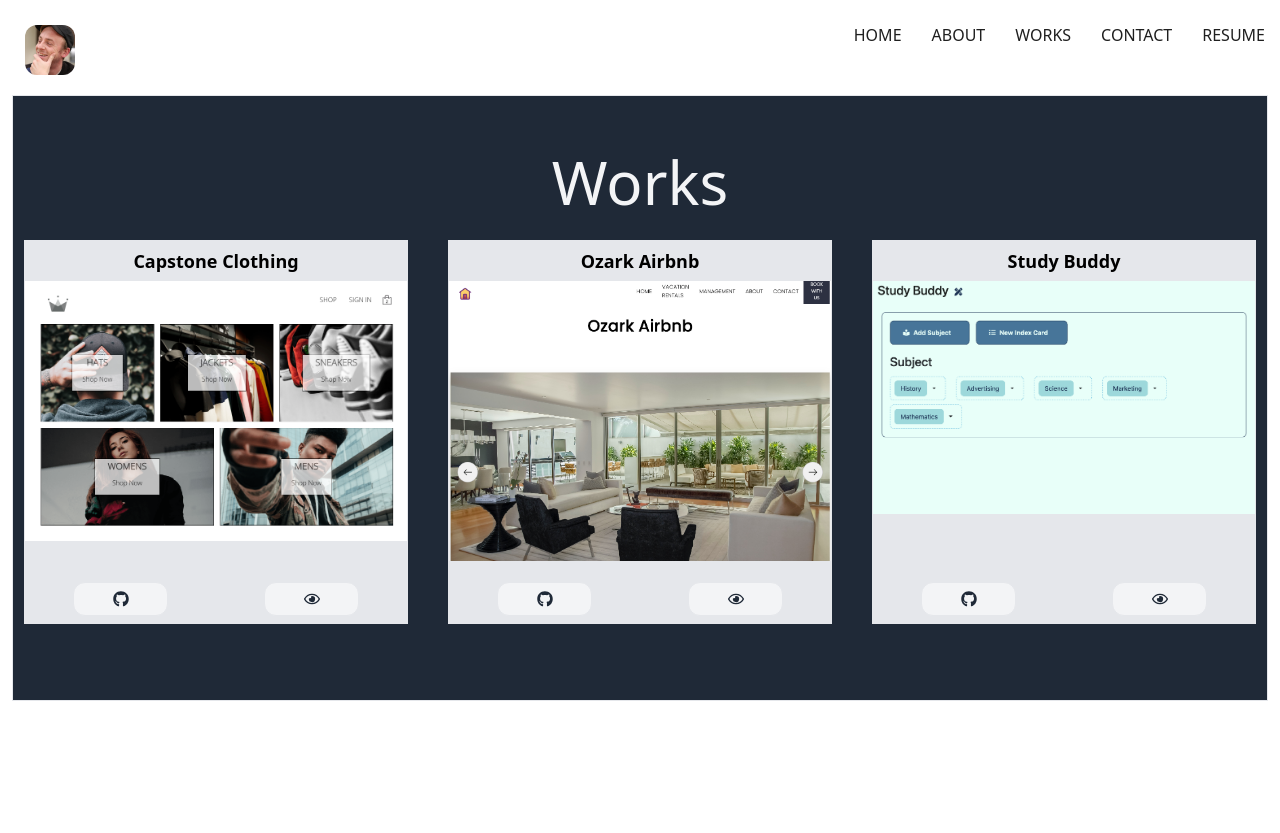
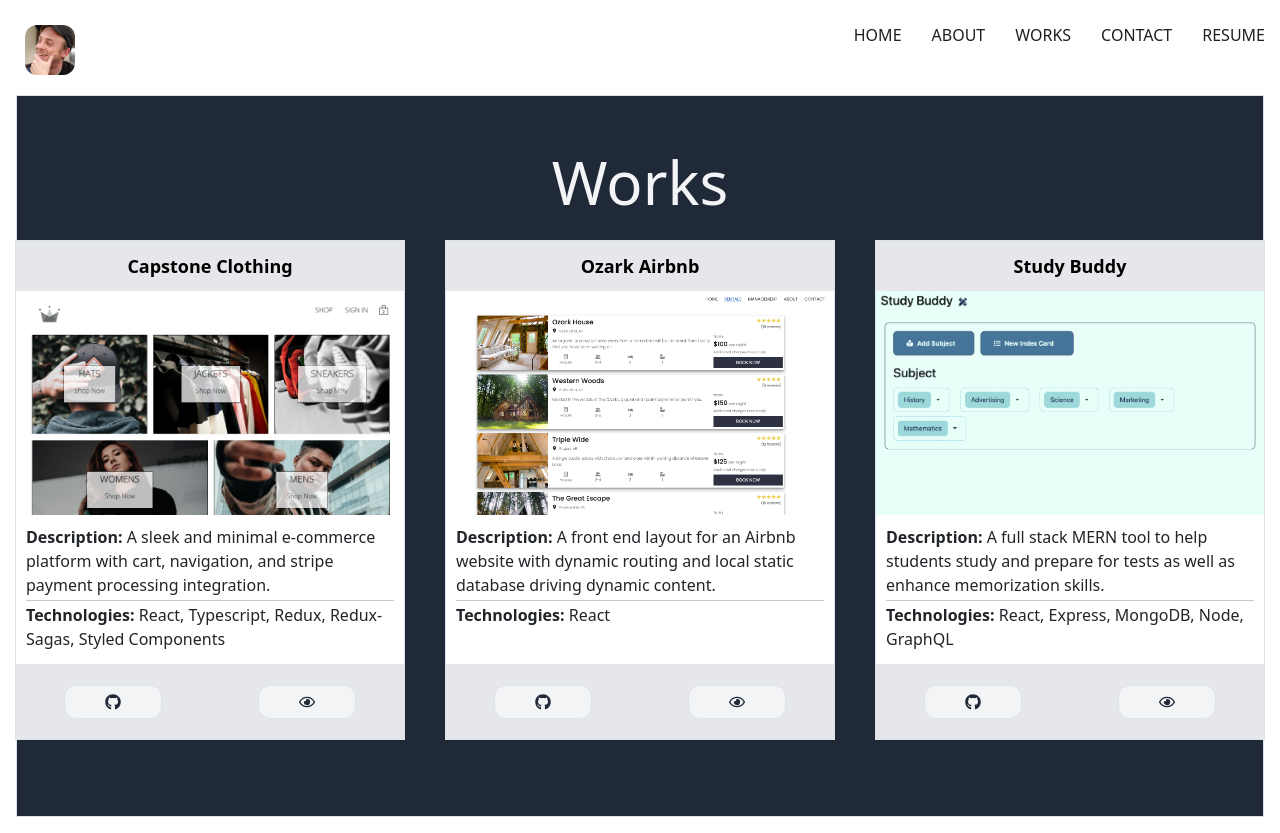
Before and after one commit to jonteal/jt-portfolio-2023, a React (Vite) app: page /works in a window 1280 px wide. Before the commit the page ends 800 px from the top, so only its background shows below. Built offline with nearby package versions, Linux system fonts and the light colour scheme.

Commit message:
updated cards

```diff
--- a/index.html
+++ b/index.html
@@ -4,11 +4,13 @@
     <meta charset="UTF-8" />
     <link rel="icon" type="image/svg+xml" href="/vite.svg" />
     <link href="/dist/output.css" rel="stylesheet">
+    <link href="https://cdn.jsdelivr.net/npm/bootstrap@5.3.1/dist/css/bootstrap.min.css" rel="stylesheet" integrity="sha384-4bw+/aepP/YC94hEpVNVgiZdgIC5+VKNBQNGCHeKRQN+PtmoHDEXuppvnDJzQIu9" crossorigin="anonymous">
     <meta name="viewport" content="width=device-width, initial-scale=1.0" />
     <title>Jon Jackson Portfolio</title>
   </head>
   <body>
     <div id="root"></div>
     <script type="module" src="/src/main.jsx"></script>
+    <script src="https://cdn.jsdelivr.net/npm/bootstrap@5.3.1/dist/js/bootstrap.bundle.min.js" integrity="sha384-HwwvtgBNo3bZJJLYd8oVXjrBZt8cqVSpeBNS5n7C8IVInixGAoxmnlMuBnhbgrkm" crossorigin="anonymous"></script>
   </body>
 </html>
--- a/src/components/ProjectCard/ProjectCard.jsx
+++ b/src/components/ProjectCard/ProjectCard.jsx
@@ -4,7 +4,7 @@ import "./projectCard.css";
 
 const ProjectCard = ({ project }) => {
   return (
-    <div className="border h-96 w-96 project-container flex flex-col">
+    <div className="border project-container flex flex-col">
       <div className="project-header-container bg-gray-200">
         <h3 className="text-lg font-bold p-2 text-black">{project.name}</h3>
       </div>
@@ -15,6 +15,21 @@ const ProjectCard = ({ project }) => {
           src={project.image}
         />
         <p className="project-description">{project.description}</p>
+      </div>
+      <div className="project-info-container">
+        <div className="project-info-description-container">
+          <p className="project-info-description">
+            <span className="project-info-header">Description: </span>
+            {project.description}
+          </p>
+          <hr />
+        </div>
+        <div className="project-info-tech-container">
+          <p className="project-info-tech">
+            <span className="project-info-header">Technologies:</span>{" "}
+            {project.technologies}
+          </p>
+        </div>
       </div>
       <div className="project-card-link-container bg-gray-200">
         <a
--- a/src/components/ProjectCard/projectCard.css
+++ b/src/components/ProjectCard/projectCard.css
@@ -1,28 +1,29 @@
 .project-container {
   display: flex;
   flex-direction: column;
-    justify-content: space-between;
   align-items: center;
-    height: 5rem;
-    width: auto;
+  height: 500px;
+  margin: 20px;
+  background-color: white;
+  width: 390px;
 }
 
 .project-header-container {
-    height: 30px;
+  height: 10%;
   width: 100%;
   display: flex;
   flex-direction: row;
   justify-content: center;
   align-items: center;
   padding: 20px 0;
-    /* border-radius: 0.75rem 0.75rem 0 0; */
 }
 
 .image-container {
   position: relative;
   overflow: hidden;
   width: 100%;
-    height: 100%;
+  height: 45%;
+  margin-top: 0;
 }
 
 .project-image {
@@ -37,7 +38,7 @@
 }
 
 .project-description {
-    position: absolute;
+  /* position: absolute; */
   font-weight: bold;
   top: 50%;
   left: 50%;
@@ -46,9 +47,8 @@
 }
 
 .project-card-link-container {
-    /* border-radius: 0 0 0.75rem 0.75rem; */
   width: 100%;
-    height: 3rem;
+  height: 15%;
   display: flex;
   flex-direction: row;
   justify-content: space-between;
@@ -63,3 +63,34 @@
 .project-card-link:hover {
   background-color: gray;
 }
+
+.project-info-container {
+  padding: 10px;
+  background-color: white;
+  width: 100%;
+  height: 30%;
+}
+
+.project-info-description-container {
+  width: 100%;
+  height: 60%;
+}
+
+.project-info-description {
+    margin-bottom: 3px;
+}
+
+.project-info-tech-container {
+  background-color: white;
+  width: 100%;
+  height: 40%;
+}
+
+.project-info-header {
+    font-weight: bold;
+}
+
+.project-info {
+  background-color: white;
+  color: black;
+}
--- a/src/pages/Home/Home.jsx
+++ b/src/pages/Home/Home.jsx
@@ -1,5 +1,3 @@
-import Works from "../Works/Works";
-
 const Home = () => {
   return (
     <div className="h-64 bg-white p-2">
--- a/src/pages/Works/Works.jsx
+++ b/src/pages/Works/Works.jsx
@@ -1,8 +1,9 @@
 import ProjectCard from "../../components/ProjectCard/ProjectCard";
-import "./works.css";
 import crownClothingImage from "../../assets/images/crown-clothing.png";
 import ozarkAirbnbImage from "../../assets/images/ozark-airbnb.png";
 import studyBuddyImage from "../../assets/images/study-buddy.png";
+
+import "./works.css";
 
 const projects = [
   {
@@ -14,24 +15,29 @@ const projects = [
     liveLink: "https://radiant-cactus-aa7b51.netlify.app/",
     image: crownClothingImage,
     imageDesc: "E-Commerce store for clothing",
+    technologies: "React, Typescript, Redux, Redux-Sagas, Styled Components",
   },
   {
     id: 2,
     name: "Ozark Airbnb",
-    description: "A front end layout for an Airbnb website with navigation",
+    description:
+      "A front end layout for an Airbnb website with dynamic routing and local static database driving dynamic content.",
     github: "https://github.com/jonteal/meshell-jackson-properties",
     liveLink: "https://ozark-airbnb.netlify.app/",
     image: ozarkAirbnbImage,
     imageDesc: "Front end website for an Airbnb business called Ozark Airbnb",
+    technologies: "React",
   },
   {
     id: 3,
     name: "Study Buddy",
-    description: "A full stack MERN tool to help students study",
+    description:
+      "A full stack MERN tool to help students study and prepare for tests as well as enhance memorization skills.",
     github: "https://github.com/jonteal/studybuddy",
     liveLink: "https://studybuddy-frontend.vercel.app/",
     image: studyBuddyImage,
     imageDesc: "A tool for students to use in order to prepare for tests",
+    technologies: "React, Express, MongoDB, Node, GraphQL",
   },
 ];
 
@@ -39,7 +45,6 @@ const Works = () => {
   return (
     <div className="border m-3 flex flex-col items-center bg-gray-800 p-14">
       <h1 className="text-gray-100 font-light text-6xl mb-2">Works</h1>
-
       <div className="works-container">
         {projects.map((project) => (
           <ProjectCard key={project.id} project={project} />
--- a/src/pages/Works/works.css
+++ b/src/pages/Works/works.css
@@ -1,7 +1,7 @@
-.project-container {
+/* .project-container {
     margin: 20px;
     height: 15rem;
-}
+} */
 
 .works-container {
     display: flex;
```
Also changed, not shown: src/assets/images/ozark-airbnb.png. Lines whose indentation alone changed are shown as unchanged.
